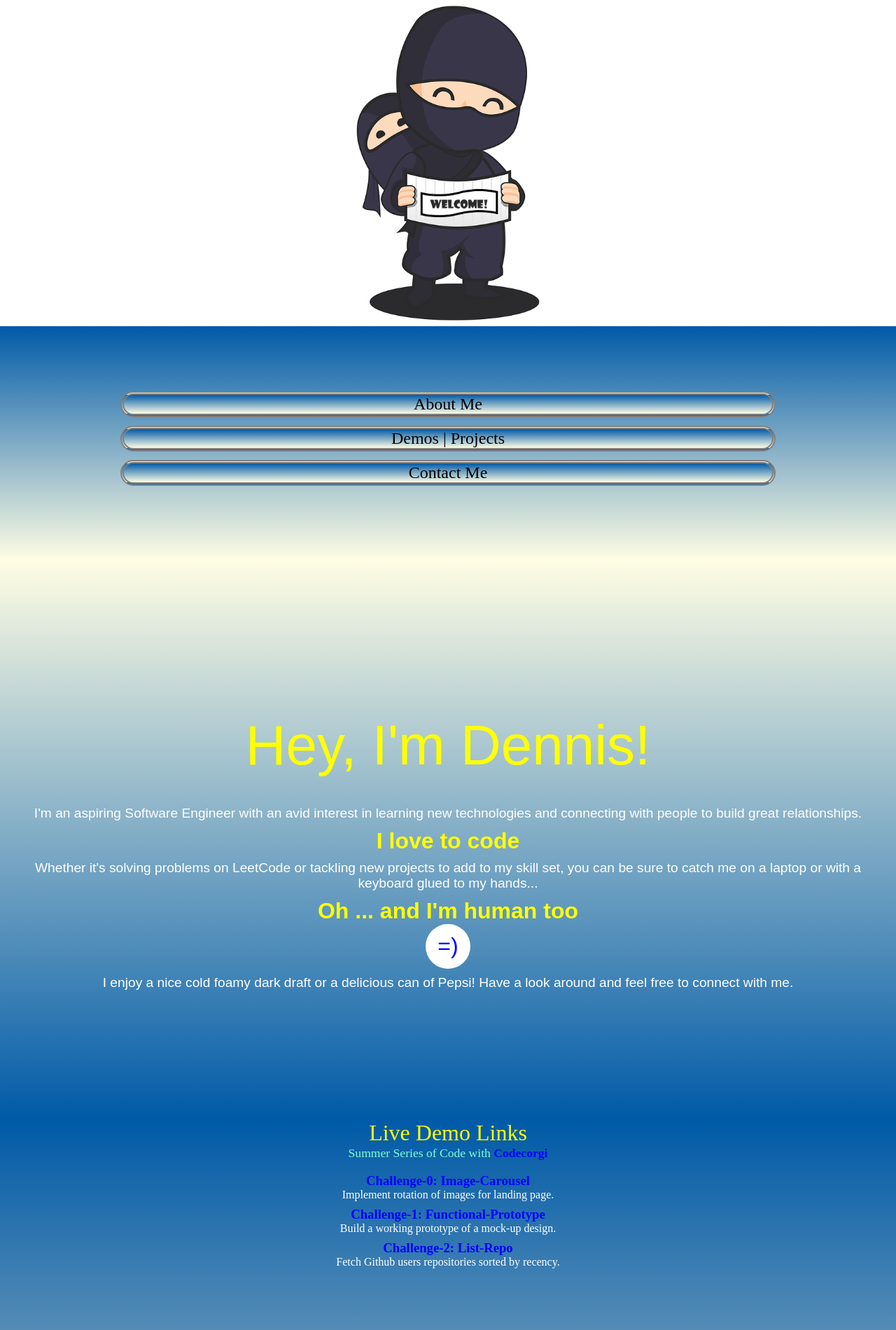
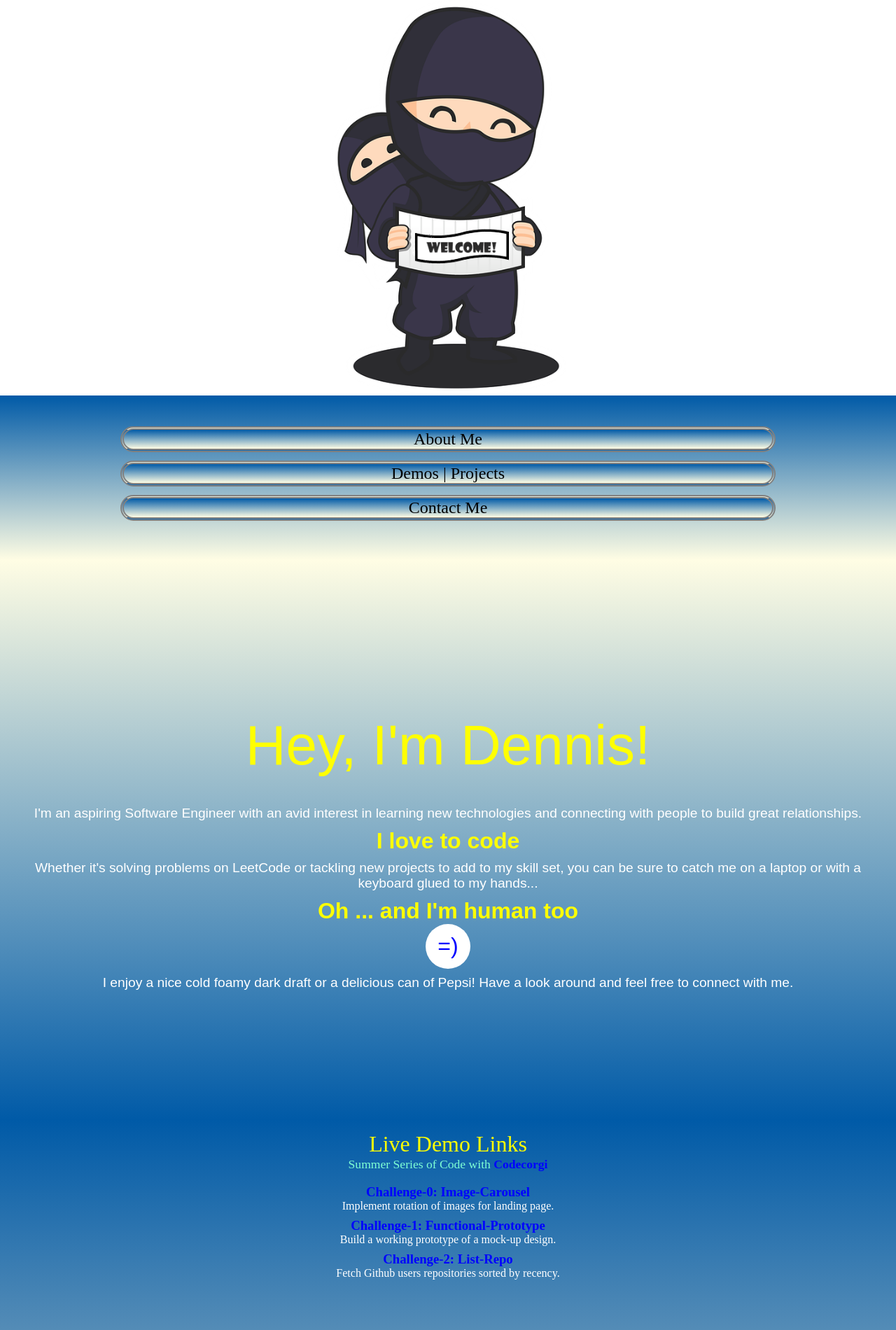
Before and after one commit to dllopis/Portfolio, a plain HTML site: page index.html in a window 1280 px wide. Shown: the top 1900 px of the page at 70% size. Drawn offline with Linux system fonts and the light colour scheme.

Commit message:
Added some padding to demo section

```diff
--- a/styles/styles.css
+++ b/styles/styles.css
@@ -25,7 +25,6 @@
     display:flex;
     flex-direction:column;
     min-height:100vh;
-    z-index:2;
 }
 #about-content-wrapper {
     display:flex;
@@ -59,7 +58,7 @@
 
 /* landing section */
 #landing-image  {
-    flex:3;
+    flex:10;
     background: url('../images/ninja-2.png') no-repeat; /* fallback */
     background-size:contain;
     background-position: center;
@@ -131,6 +130,7 @@
 #demo-content{
     /* border:5px solid red; */
     flex:1;
+    padding: 1em 0;
 }
 #java-content{
     /* border:5px solid white; */
@@ -146,7 +146,7 @@
 
 /* Contact content section */
 #contact-content    {
-    flex:6;
+    flex:1;
     display:flex;
     flex-direction: column;
     text-align: center;
```
